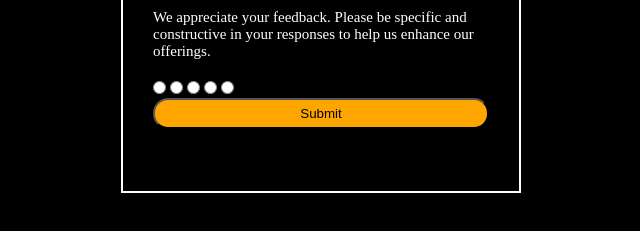
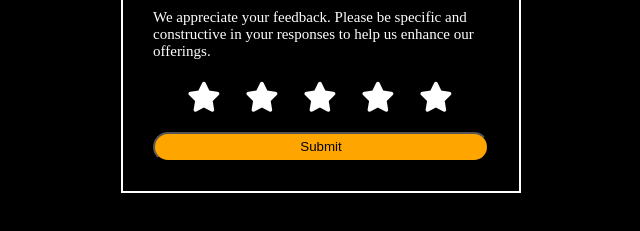
Before and after one commit to Kaisama/Interactive-Rating-Component, a plain HTML site: page Interactive-Rating-Component/index.html in a window 1280 px wide. Shown: the part 297-528 px from the top of the page, without its empty margins (319-959 px from the left). Drawn offline with Linux system fonts and the light colour scheme.

Commit message:
modification and completion

```diff
--- a/Interactive-Rating-Component/styles.css
+++ b/Interactive-Rating-Component/styles.css
@@ -1,4 +1,4 @@
-*{
+   *{
     margin: 0;
     padding: 0;
     box-sizing: border-box;
@@ -45,30 +45,62 @@ body{
 
 .para{
     font-size: 15px;
-    padding-bottom: 20px;
+    padding-bottom: 1px;
 }
 
-.ul-list{
-    list-style: none;
-    display: flex;
-    justify-content: space-between;
-    padding-bottom: 20px;
+.rating{
+display: flex;
+flex-direction: row-reverse;
+margin: 20px;
+gap: 8px;
 }
 
-.li-list{
 
-    text-align: center;
-    padding: 6px;
-    font-size: 30px;
+
+.rating input{
+      display: none;
 }
 
-.li-list:hover{
-    color: yellow;
+
+.rating label{
+    display: block;
+    cursor: pointer;
+    width: 50px;
+}
+
+.rating label::before{
+    content: '\f005';
+    font-family: fontAwesome;
+    position: relative;
+    display: block;
+    font-size: 30px;
+    color: white;
+}
+
+.rating label::after{
+    content: '\f005';
+    font-family: fontAwesome;
+    position: absolute;
+    display: block;
+    font-size: 30px;
+    color: orange;
+    top:11.9rem;
+    opacity: 0;
+    transition: .5s;
+    text-shadow: 0 2px 5px rgba(0,0,0,.5);
+}
+
+.rating label:hover:after,
+.rating label:hover ~ label:after,
+.rating input:checked ~ label:after
+{
+    opacity: 1;
 }
 
 .btn{
     background-color: orange;
     width: 100%;
     padding: 6px ;
+    padding-top: 5px;
     border-radius: 15px;
 }
```
